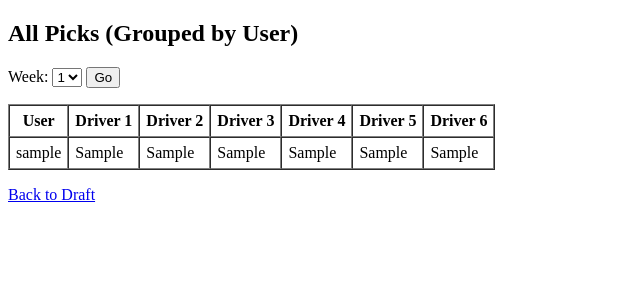
After one commit to flutieman07/nascar-picks-app, a Flask app: page /all_picks in a window 1280 px wide. The commit adds this page. Shown: the top 300 px of the page, without its empty margins (0-640 px from the left). Run offline with Flask 3, Linux system fonts and the light colour scheme; data comes from the database, SQL or seed files in the repository; tables that the repository leaves empty hold one stand-in row (values such as "Sample post").

Commit message:
Add files via upload

```diff
--- a/app.py
+++ b/app.py
@@ -11,6 +11,7 @@ import string
 app = Flask(__name__)
 app.secret_key = os.environ.get("SECRET_KEY", "change_me_please")
 
+# Persistent DB (works with Render Disk via DB_PATH=/var/data/picks.db)
 DB_PATH = os.environ.get("DB_PATH", "picks.db")
 DB_DIR = os.path.dirname(DB_PATH)
 if DB_DIR and not os.path.exists(DB_DIR):
@@ -24,7 +25,7 @@ def load_drivers():
         raise FileNotFoundError(f"Missing {DRIVERS_CSV}. Put it next to app.py.")
     with open(DRIVERS_CSV, newline="") as f:
         reader = csv.reader(f)
-        next(reader, None)
+        next(reader, None)  # skip header
         return [row[0] for row in reader if row and row[0].strip()]
 
 drivers = load_drivers()
@@ -69,6 +70,7 @@ def init_db():
 
 init_db()
 
+# ---- Users helpers ----
 def get_user(username):
     conn=get_conn(); c=conn.cursor()
     c.execute("SELECT username, password_hash, is_admin, must_change_pw FROM users WHERE username=?", (username,))
@@ -115,12 +117,14 @@ def ensure_seed_users():
     for uname, admin in wanted:
         c.execute("SELECT 1 FROM users WHERE username=?", (uname,))
         if not c.fetchone():
+            # Create with NULL password so admin must set/reset securely
             c.execute("INSERT INTO users (username, password_hash, is_admin, must_change_pw) VALUES (?, NULL, ?, 1)",
                       (uname, int(admin)))
     conn.commit(); conn.close()
 
 ensure_seed_users()
 
+# ---- Week helpers ----
 def get_current_week():
     conn=get_conn(); c=conn.cursor()
     c.execute("SELECT value FROM meta WHERE key='current_week'"); r=c.fetchone()
@@ -136,21 +140,21 @@ def advance_week():
     c.execute("UPDATE meta SET value=value+1 WHERE key='current_week'")
     conn.commit(); conn.close()
 
-def user_has_submitted(username, week):
+# ---- Draft helpers ----
+def draft_available_drivers(week):
     conn=get_conn(); c=conn.cursor()
-    c.execute("SELECT 1 FROM picks WHERE username=? AND week=? LIMIT 1",(username,week))
-    ok=c.fetchone() is not None; conn.close(); return ok
+    c.execute("SELECT driver FROM draft_picks WHERE week=?", (week,))
+    taken={row[0] for row in c.fetchall()}; conn.close()
+    return [d for d in drivers if d not in taken]
 
-def save_picks_row(username, week, picks):
-    assert len(picks)==ROUNDS_TOTAL
+def user_draft_picks(week, username):
     conn=get_conn(); c=conn.cursor()
-    c.execute("""INSERT INTO picks (username,week,driver1,driver2,driver3,driver4,driver5,driver6)
-              VALUES (?,?,?,?,?,?,?,?)""", (username,week,*picks))
-    conn.commit(); conn.close()
+    c.execute("SELECT round,driver FROM draft_picks WHERE week=? AND username=? ORDER BY round ASC", (week, username))
+    rows=c.fetchall(); conn.close(); return rows
 
 def get_draft(week):
     conn=get_conn(); c=conn.cursor()
-    c.execute("SELECT week,order_csv,current_round,current_index,rounds_total,status FROM drafts WHERE week=?",(week,))
+    c.execute("SELECT week,order_csv,current_round,current_index,rounds_total,status FROM drafts WHERE week=?", (week,))
     r=c.fetchone(); conn.close()
     if not r: return None
     return {"week":r[0], "order":r[1].split(","), "current_round":r[2], "current_index":r[3], "rounds_total":r[4], "status":r[5]}
@@ -163,20 +167,9 @@ def create_draft(week, order_list):
     conn.commit(); conn.close()
     return get_draft(week)
 
-def draft_available_drivers(week):
-    conn=get_conn(); c=conn.cursor()
-    c.execute("SELECT driver FROM draft_picks WHERE week=?", (week,))
-    taken={row[0] for row in c.fetchall()}; conn.close()
-    return [d for d in drivers if d not in taken]
-
-def user_draft_picks(week, username):
-    conn=get_conn(); c=conn.cursor()
-    c.execute("SELECT round,driver FROM draft_picks WHERE week=? AND username=? ORDER BY round ASC", (week, username))
-    rows=c.fetchall(); conn.close(); return rows
-
 def add_draft_pick(week, round_no, username, driver):
     conn=get_conn(); c=conn.cursor()
-    c.execute("INSERT INTO draft_picks (week,round,username,driver) VALUES (?,?,?,?)",(week,round_no,username,driver))
+    c.execute("INSERT INTO draft_picks (week,round,username,driver) VALUES (?,?,?,?)", (week,round_no,username,driver))
     conn.commit(); conn.close()
 
 def advance_pointer(draft):
@@ -199,16 +192,17 @@ def consolidate_to_picks(week):
     c.execute("SELECT DISTINCT username FROM draft_picks WHERE week=?", (week,))
     users_in_draft=[r[0] for r in c.fetchall()]
     for uname in users_in_draft:
-        c.execute("SELECT driver FROM draft_picks WHERE week=? AND username=? ORDER BY round ASC",(week,uname))
+        c.execute("SELECT driver FROM draft_picks WHERE week=? AND username=? ORDER BY round ASC", (week,uname))
         ds=[r[0] for r in c.fetchall()]
         if len(ds)==ROUNDS_TOTAL:
-            c.execute("SELECT 1 FROM picks WHERE week=? AND username=? LIMIT 1",(week,uname))
+            c.execute("SELECT 1 FROM picks WHERE week=? AND username=? LIMIT 1", (week,uname))
             if not c.fetchone():
                 c.execute("""INSERT INTO picks (username,week,driver1,driver2,driver3,driver4,driver5,driver6)
                           VALUES (?,?,?,?,?,?,?,?)""", (uname,week,*ds))
     conn.commit(); conn.close()
 
-@app.route("/", methods=["GET","POST"])
+# ---- Auth & admin ----
+@app.route("/", methods=["GET","POST"])  # Login page
 def login():
     if request.method=="POST":
         u=request.form.get("username","").strip(); p=request.form.get("password","")
@@ -225,40 +219,35 @@ def login():
 def logout():
     session.clear(); return redirect(url_for("login"))
 
-@app.route("/admin_users", methods=["GET","POST"])
+@app.route("/admin_users", methods=["GET","POST"])  # Admin manage users
 def admin_users():
     if not session.get("is_admin"): return "Unauthorized",403
-    message=None
-    temp_pw=None
+    message=None; temp_pw=None
     if request.method=="POST":
         action = request.form.get("action")
         if action=="create":
             uname = request.form.get("username","").strip()
             is_admin = 1 if request.form.get("is_admin")=="on" else 0
-            if not uname:
-                message="Username is required."
+            if not uname: message="Username is required."
             else:
                 temp_pw = generate_temp_password()
                 set_user(uname, temp_pw, is_admin=bool(is_admin), must_change=True)
                 message=f"Created {uname}. Temporary password shown below; share it securely."
         elif action=="reset":
             uname = request.form.get("username","").strip()
-            if not uname:
-                message="Username is required for reset."
+            if not uname: message="Username is required for reset."
             else:
                 temp_pw = generate_temp_password()
                 reset_user_password(uname, temp_pw)
                 message=f"Reset password for {uname}. Temporary password shown below; share it securely."
         elif action=="delete":
             uname = request.form.get("username","").strip()
-            if not uname:
-                message="Username is required for delete."
+            if not uname: message="Username is required for delete."
             else:
-                delete_user(uname)
-                message=f"Deleted {uname}."
+                delete_user(uname); message=f"Deleted {uname}."
     return render_template("admin_users.html", users=list_users(), message=message, temp_pw=temp_pw)
 
-@app.route("/change_password", methods=["GET","POST"])
+@app.route("/change_password", methods=["GET","POST"])  # Force change on first login
 def change_password():
     if "username" not in session: return redirect(url_for("login"))
     message=None
@@ -281,6 +270,7 @@ def change_password():
             return redirect(url_for("draft"))
     return render_template("change_password.html", message=message)
 
+# One-time bootstrap for admin (guarded by ADMIN_TOKEN env var)
 @app.route("/admin_bootstrap")
 def admin_bootstrap():
     token = request.args.get("token","")
@@ -294,17 +284,16 @@ def admin_bootstrap():
     reset_user_password("Matt", temp_pw)
     return f"Temporary admin password for Matt: {temp_pw}. Log in as Matt, then change your password."
 
+# Admin: set order
 @app.route("/admin_order", methods=["GET","POST"])
 def admin_order():
     if not session.get("is_admin"): return "Unauthorized",403
-    week = get_current_week()
-    message = None
+    week = get_current_week(); message=None
     if request.method=="POST":
         raw = request.form.get("order","").strip()
         order = [x.strip() for x in raw.split(",") if x.strip()]
         valid_users = {u['username'] for u in list_users()}
-        if not order:
-            message = "Please enter a comma-separated list of usernames."
+        if not order: message = "Please enter a comma-separated list of usernames."
         elif any(o not in valid_users for o in order):
             message = f"Unknown username in list. Valid: {', '.join(sorted(valid_users))}"
         elif len(order) != len(valid_users):
@@ -312,17 +301,40 @@ def admin_order():
         else:
             create_draft(week, order)
             return redirect(url_for('order'))
-    d = get_draft(week)
-    current_order = d["order"] if d else None
+    d = get_draft(week); current_order = d["order"] if d else None
     return render_template("admin_order.html", week=week, valid=[u['username'] for u in list_users()],
                            message=message, current_order=current_order)
 
+# Read-only order page
 @app.route("/order")
 def order():
     week = get_current_week()
     d = get_draft(week)
     return render_template("order.html", week=week, draft=d)
 
+# Admin: reset picks for a week (with confirmation)
+@app.route("/admin_reset_picks", methods=["GET","POST"])
+def admin_reset_picks():
+    if not session.get("is_admin"): return "Unauthorized", 403
+    message=None; week=get_current_week()
+    if request.method=="POST":
+        target_week = request.form.get("week","").strip()
+        confirm = request.form.get("confirm","") == "on"
+        if not target_week.isdigit():
+            message = "Please enter a valid week number."
+        elif not confirm:
+            message = "You must check the confirmation box to proceed."
+        else:
+            target_week = int(target_week)
+            conn=get_conn(); c=conn.cursor()
+            c.execute("DELETE FROM draft_picks WHERE week=?", (target_week,))
+            c.execute("DELETE FROM drafts WHERE week=?", (target_week,))
+            c.execute("DELETE FROM picks WHERE week=?", (target_week,))
+            conn.commit(); conn.close()
+            return render_template("admin_reset_picks.html", week=week, message=f"All picks and draft state for Week {target_week} have been reset.", done=True)
+    return render_template("admin_reset_picks.html", week=week, message=message, done=False)
+
+# Start draft (admin)
 @app.route("/start_draft")
 def start_draft():
     if not session.get("is_admin"): return "Unauthorized",403
@@ -332,6 +344,7 @@ def start_draft():
         create_draft(week, default_order)
     return redirect(url_for("draft", week=week))
 
+# Main draft page (also shows button to /all_picks)
 @app.route("/draft", methods=["GET","POST"])
 def draft():
     if "username" not in session: return redirect(url_for("login"))
@@ -340,8 +353,7 @@ def draft():
     week=int(week_param) if week_param.isdigit() else get_current_week()
     d=get_draft(week)
     if not d:
-        msg="Draft not started yet. Ask the admin to set order at /admin_order or visit /start_draft"
-        return msg
+        return "Draft not started yet. Ask the admin to set order at /admin_order or visit /start_draft"
     available=draft_available_drivers(week)
     my_picks=user_draft_picks(week, username)
     on_the_clock=(d["order"][d["current_index"]] if d["current_round"]%2==1 else list(reversed(d["order"]))[d["current_index"]])
@@ -363,6 +375,24 @@ def draft():
     return render_template("draft.html", draft=d, available=available, my_picks=my_picks,
                            username=username, is_my_turn=is_my_turn, on_the_clock=on_the_clock)
 
+# Public: all picks grouped by user, with week selector
+@app.route("/all_picks", methods=["GET"])
+def all_picks():
+    # selected week via ?week=, default to current
+    week_param = request.args.get("week","").strip()
+    week = int(week_param) if week_param.isdigit() else get_current_week()
+    conn=get_conn(); c=conn.cursor()
+    c.execute("SELECT DISTINCT week FROM picks ORDER BY week"); weeks = [r[0] for r in c.fetchall()]
+    if week not in weeks:
+        # If no data yet, still allow viewing current week (empty table)
+        if not weeks: weeks=[week]
+    c.execute("""SELECT username, driver1, driver2, driver3, driver4, driver5, driver6
+                 FROM picks WHERE week=? ORDER BY username""", (week,))
+    rows=c.fetchall()
+    conn.close()
+    return render_template("all_picks.html", week=week, weeks=weeks, picks=rows)
+
+# Simple picks view (unchanged, public)
 @app.route("/picks")
 def view_picks():
     week_param=request.args.get("week","").strip()
@@ -373,6 +403,7 @@ def view_picks():
     rows=c.fetchall(); conn.close()
     return render_template("picks.html", picks=rows, week=week)
 
+# Admin backup
 @app.route("/admin_backup")
 def admin_backup():
     if not session.get("is_admin"): return "Unauthorized", 403
@@ -380,6 +411,7 @@ def admin_backup():
         return "No database found.", 404
     return send_file(DB_PATH, as_attachment=True, download_name=os.path.basename(DB_PATH))
 
+# Week controls (admin)
 @app.route("/next_week")
 def next_week():
     if not session.get("is_admin"): return "Unauthorized",403
--- /dev/null
+++ b/templates/all_picks.html
@@ -0,0 +1,33 @@
+<!DOCTYPE html>
+<html>
+<head><title>All Picks</title></head>
+<body>
+<h2>All Picks (Grouped by User)</h2>
+<form method="get" action="/all_picks" style="margin-bottom:1rem;">
+  Week:
+  <select name="week">
+    {% for w in weeks %}
+      <option value="{{ w }}" {% if w == week %}selected{% endif %}>{{ w }}</option>
+    {% endfor %}
+  </select>
+  <button type="submit">Go</button>
+</form>
+
+{% if picks and picks|length > 0 %}
+<table border="1" cellpadding="6" cellspacing="0">
+  <thead><tr><th>User</th><th>Driver 1</th><th>Driver 2</th><th>Driver 3</th><th>Driver 4</th><th>Driver 5</th><th>Driver 6</th></tr></thead>
+  <tbody>
+    {% for row in picks %}
+    <tr>
+      <td>{{ row[0] }}</td><td>{{ row[1] }}</td><td>{{ row[2] }}</td><td>{{ row[3] }}</td><td>{{ row[4] }}</td><td>{{ row[5] }}</td><td>{{ row[6] }}</td>
+    </tr>
+    {% endfor %}
+  </tbody>
+</table>
+{% else %}
+<p>No picks found yet for this week.</p>
+{% endif %}
+
+<p style="margin-top:1rem;"><a href="/draft">Back to Draft</a></p>
+</body>
+</html>
```
Also changed, not shown: templates/admin_reset_picks.html (added, +18 -0 lines), templates/draft.html (+11 -7 lines).
